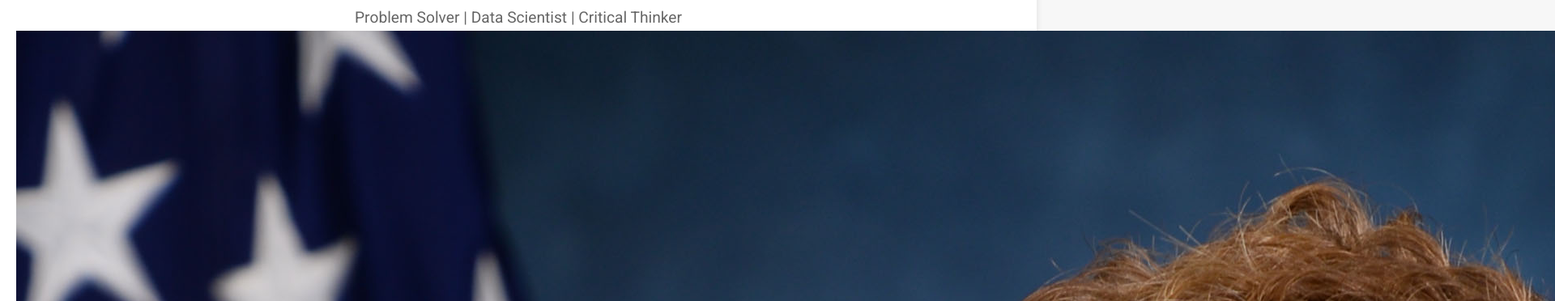
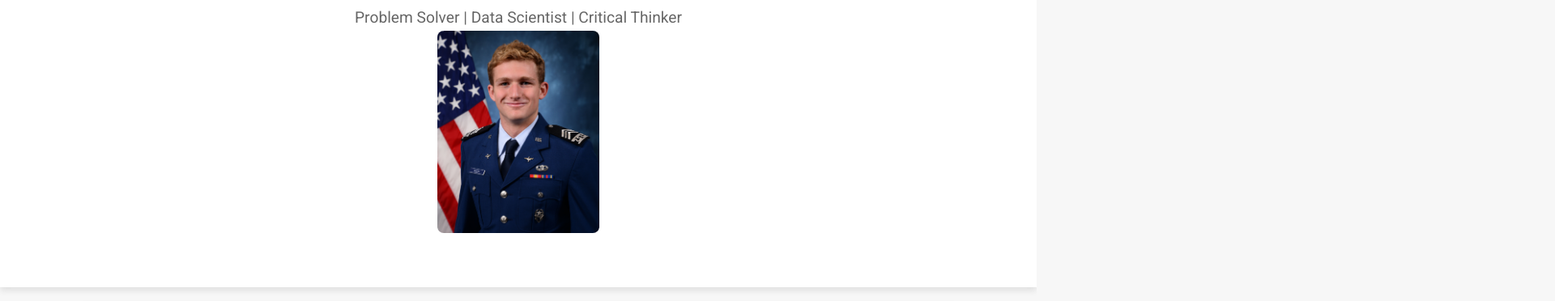
Before and after one commit to evhoch/evhoch.github.io, a plain HTML site: page index.html in a window 1280 px wide. Shown: the part 227-599 px from the top of the page at 81% size, 1920 px wide, since content can reach past the window. Drawn offline with Linux system fonts and the light colour scheme.

Commit message:
Some content

```diff
--- a/assets/css/styles.css
+++ b/assets/css/styles.css
@@ -102,3 +102,10 @@ footer {
     bottom: 0;
     margin-top: 20px;
 }
+
+img {
+    max-width: 100%; /* Ensures the image doesn’t exceed the width of its container */
+    width: 200px; /* Adjust this value to your desired width */
+    height: auto; /* Maintains the image’s aspect ratio */
+    border-radius: 8px; /* Optional: Rounds corners */
+}
```
